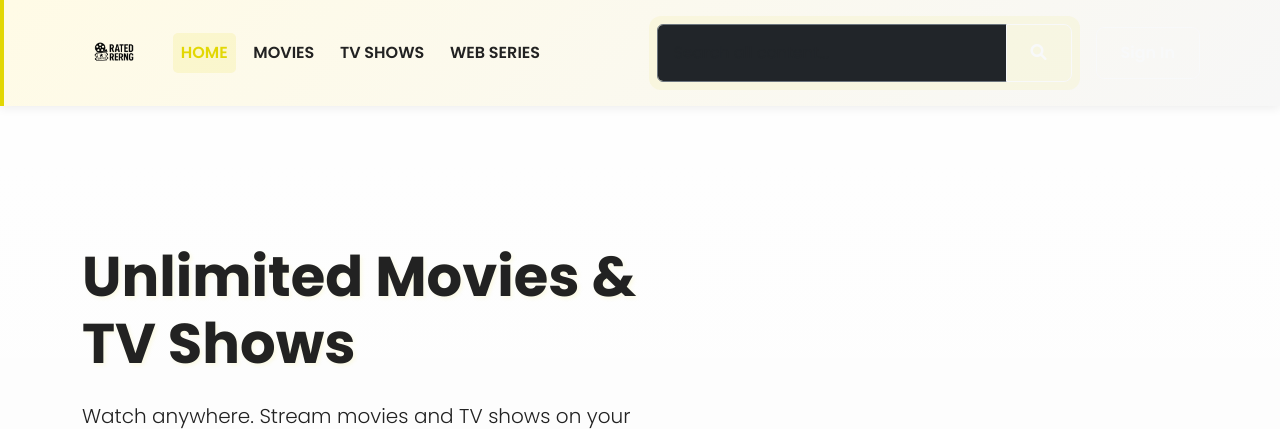
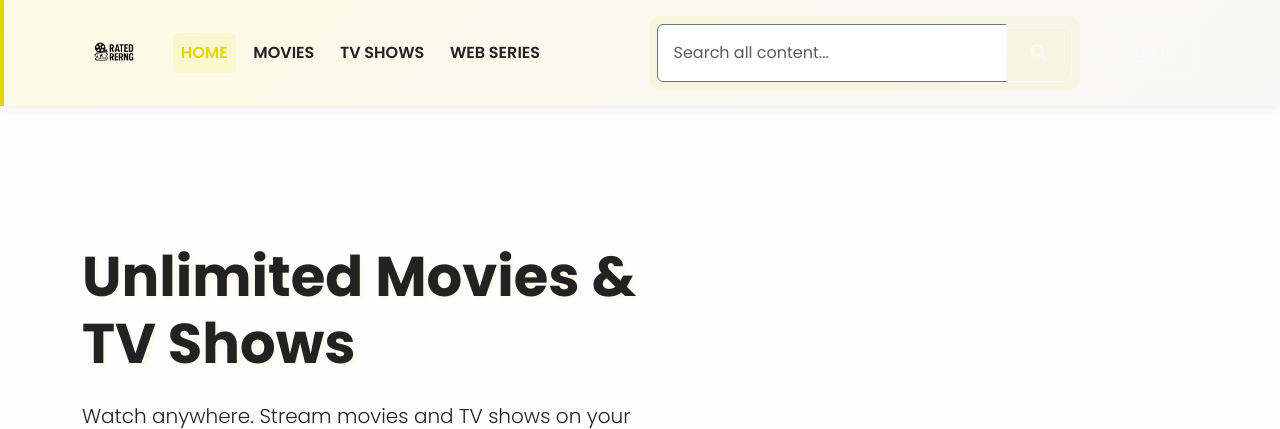
Before and after one commit to thon1688/movies-infomatio, a Laravel app: page / in a window 1280 px wide. Shown: the top 429 px of the page. Run offline with Laravel 12, Linux system fonts and the light colour scheme.

Commit message:
Update app.blade.php

```diff
--- a/resources/views/layouts/app.blade.php
+++ b/resources/views/layouts/app.blade.php
@@ -44,7 +44,7 @@
 
                     <form class="d-flex me-3" action="{{ route('search') }}" method="GET">
                         <div class="input-group">
-                            <input type="text" name="search" class="form-control bg-dark text-white border-secondary"
+                            <input type="text" name="search" class="form-control bg-white text-black border-secondary"
                                 placeholder="Search all content..." value="{{ request('search') }}">
                             <button class="btn btn-outline-light" type="submit">
                                 <i class="fas fa-search"></i>
```
